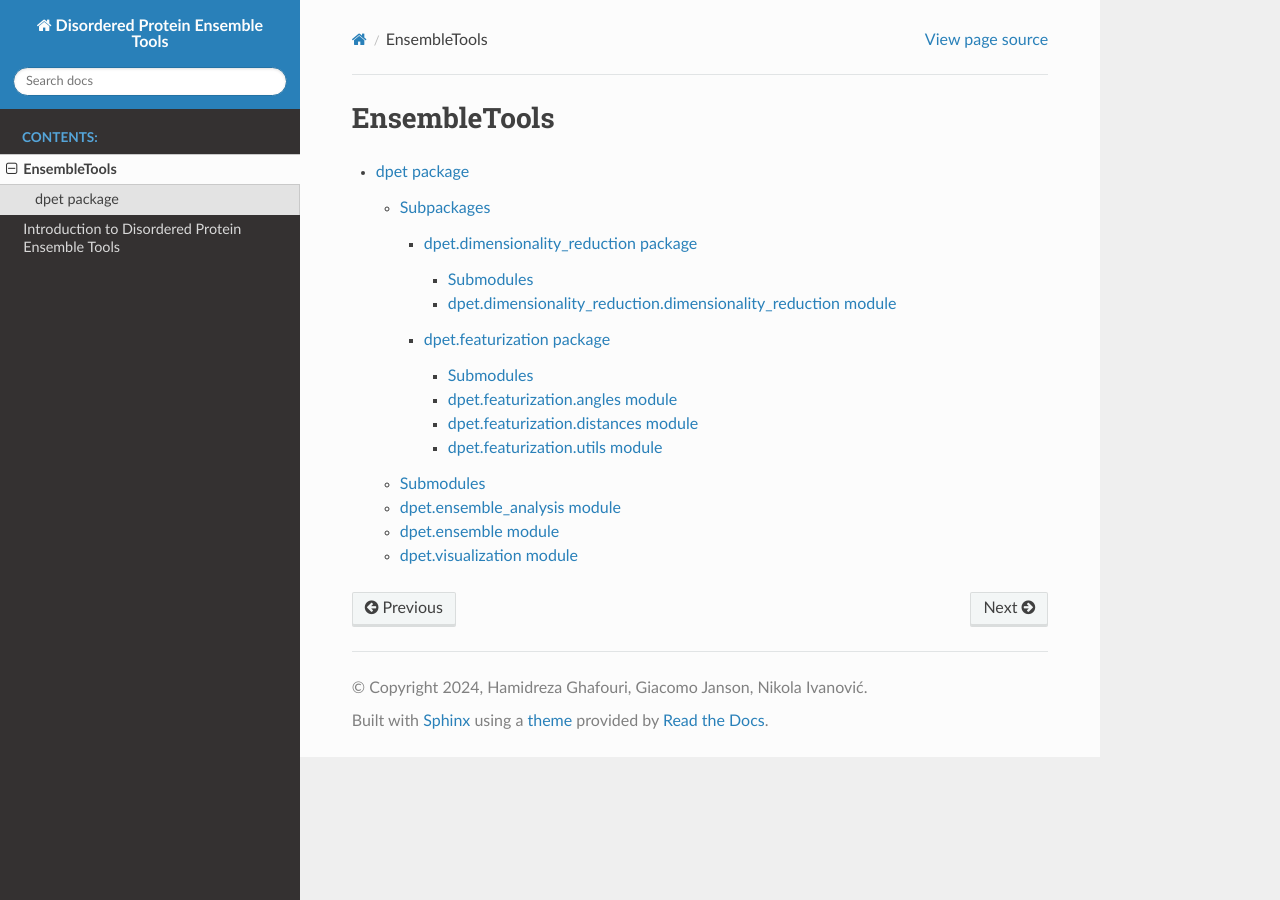
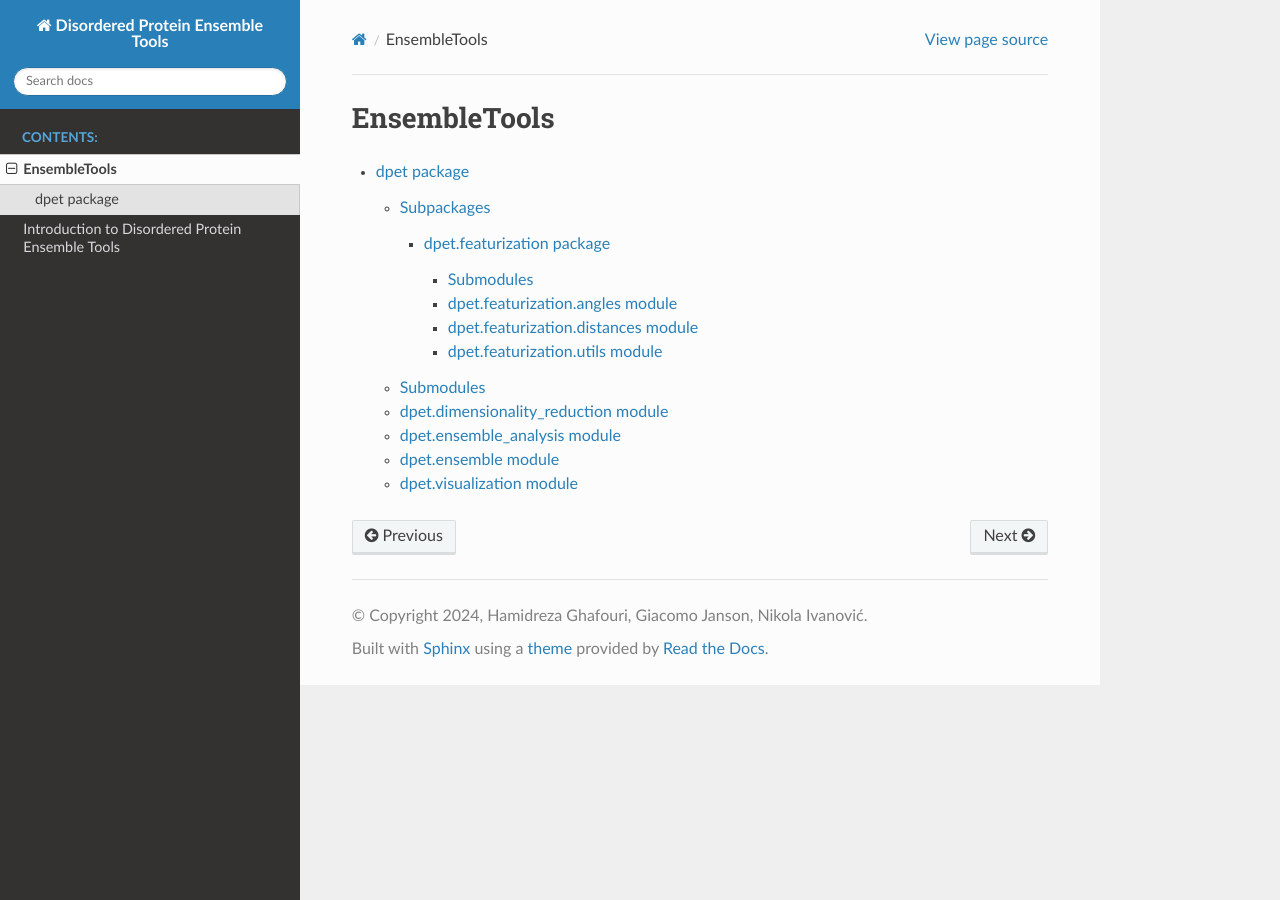
Before and after one commit to hamidrgh/EnsembleTools, a Sphinx documentation site: the page built from docs/modules.rst, in a window 1280 px wide. Built offline with Sphinx 7.4.7 and the Read the Docs theme 2.0.0, drawn with Linux system fonts in a browser that asks for light colours; pages that are not in the unit, such as notebooks, are missing from menus; some of the changed lines change nothing that is shown.

Commit message:
Updated docs

```diff
--- a/docs/dpet.dimensionality_reduction.rst
+++ /dev/null
@@ -1,13 +0,0 @@
-dpet.dimensionality\_reduction package
-======================================
-
-Submodules
-----------
-
-dpet.dimensionality\_reduction.dimensionality\_reduction module
----------------------------------------------------------------
-
-.. automodule:: dpet.dimensionality_reduction.dimensionality_reduction
-   :members:
-   :undoc-members:
-   :show-inheritance:
--- a/docs/dpet.rst
+++ b/docs/dpet.rst
@@ -15,8 +15,16 @@ Subpackages
 Submodules
 ----------
 
-dpet.ensemble\_analysis module
-------------------------------
+dpet.dimensionality_reduction module
+------------------------------------
+
+.. automodule:: dpet.dimensionality_reduction
+   :members:
+   :undoc-members:
+   :show-inheritance:
+
+dpet.ensemble_analysis module
+-----------------------------
 
 .. automodule:: dpet.ensemble_analysis
    :members:
@@ -24,7 +32,7 @@ dpet.ensemble\_analysis module
    :show-inheritance:
 
 dpet.ensemble module
-------------------------------
+--------------------
 
 .. automodule:: dpet.ensemble
    :members:
@@ -32,7 +40,7 @@ dpet.ensemble module
    :show-inheritance:
 
 dpet.visualization module
-------------------------------
+-------------------------
 
 .. automodule:: dpet.visualization
    :members:
```
Also changed, not shown: 12 other files.
